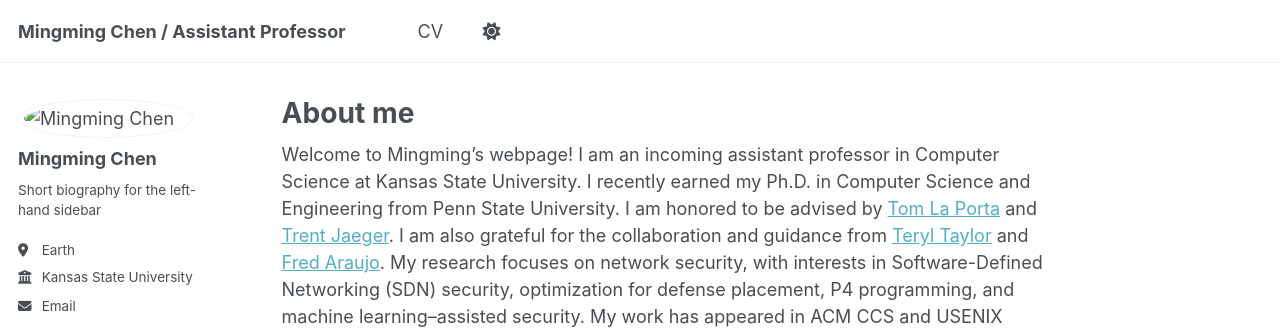
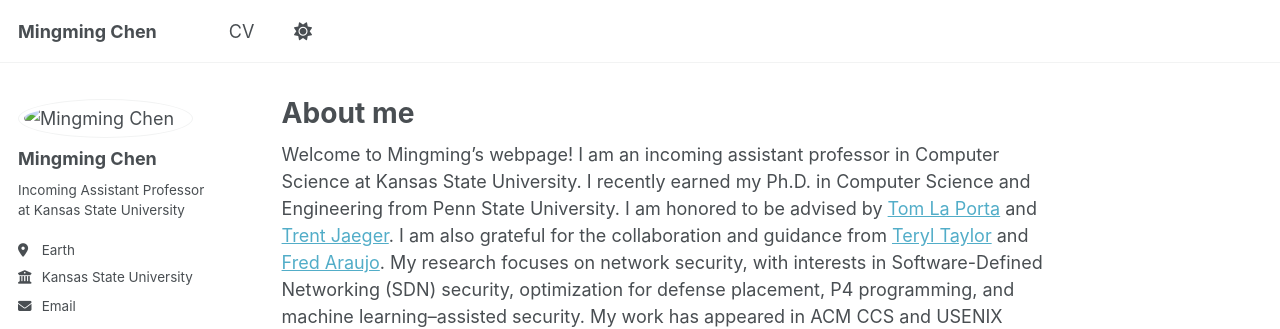
Before and after one commit to mzc796/mzc796.github.io, a Jekyll site: the page built from _pages/about.md, in a window 1280 px wide. Shown: the top 329 px of the page. Built offline with Jekyll 4.4.1, drawn with Linux system fonts in a browser that asks for light colours; some web fonts are replaced; a script that is not in the unit is left out.

Commit message:
Update _config.yml

```diff
--- a/_config.yml
+++ b/_config.yml
@@ -9,7 +9,7 @@
 # Basic Site Settings
 locale                   : "en-US"
 site_theme               : "default"
-title                    : "Mingming Chen / Assistant Professor"
+title                    : "Mingming Chen"
 title_separator          : "-"
 name                     : &name "Mingming Chen"
 description              : &description "personal description"
@@ -25,7 +25,7 @@ author:
   avatar           : "/images/mingming.png"
   name             : "Mingming Chen"
   pronouns         : # example: "she/her"
-  bio              : "Short biography for the left-hand sidebar"
+  bio              : "Incoming Assistant Professor at Kansas State University"
   location         : "Earth"
   employer         : "Kansas State University"
   uri              : # URL
```
